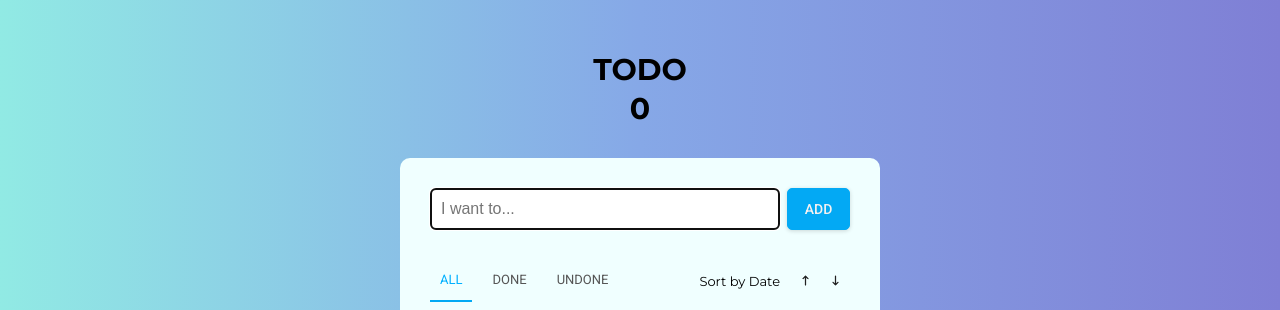
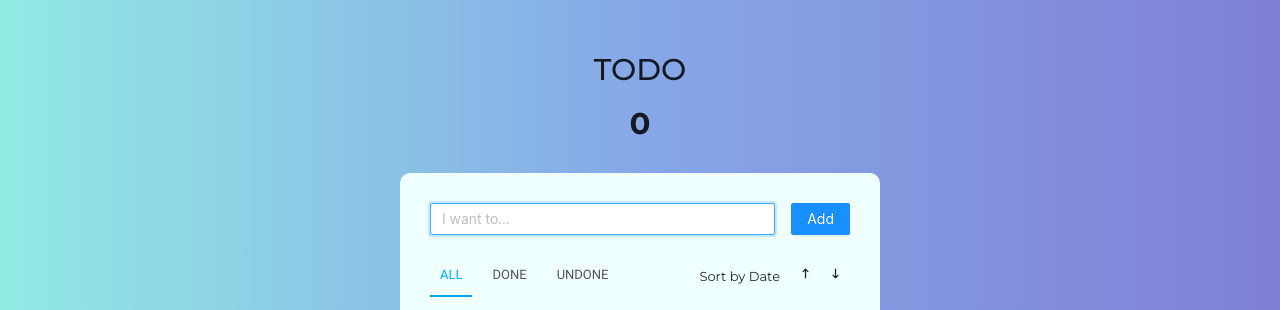
Before and after one commit to GraurDen/TODO, a React (Create React App) app in the folder todo_app/: page / in a window 1280 px wide. Shown: the top 310 px of the page. Built offline with nearby package versions, Linux system fonts and the light colour scheme; no server answers.

Commit message:
Styling 'AddTask' conponent using 'ant design'

```diff
--- a/todo_app/package.json
+++ b/todo_app/package.json
@@ -6,6 +6,7 @@
     "@testing-library/jest-dom": "^5.16.1",
     "@testing-library/react": "^12.1.2",
     "@testing-library/user-event": "^13.5.0",
+    "antd": "^4.18.5",
     "axios": "^0.25.0",
     "react": "^17.0.2",
     "react-dom": "^17.0.2",
--- a/todo_app/src/App.js
+++ b/todo_app/src/App.js
@@ -27,7 +27,6 @@ function App() {
 
     useEffect(() => {
         getTasks();
-
         totalItemsCount <= 5 && setCurrentPage(1);
     }, [filterButtonBy, orderBy, currentPage, todos, totalItemsCount]);
 
@@ -86,9 +85,6 @@ function App() {
         }
     };
 
-    console.log('totalItemsCount >>> ', totalItemsCount);
-    console.log('currentPage >>> ', currentPage);
-
     // Edit task
     const editTask = async (uuid, userText) => {
         try {
@@ -116,6 +112,7 @@ function App() {
         }
     };
 
+    // Set filter
     const onSetFilterBy = (text) => {
         setFilterButtonBy(text);
     };
@@ -151,6 +148,7 @@ function App() {
                     })}
                 </div>
 
+                {/* Pagination */}
                 <Pagination
                     paginate={paginate}
                     pageSize={pageSize}
--- a/todo_app/src/components/add_task/AddTask.jsx
+++ b/todo_app/src/components/add_task/AddTask.jsx
@@ -1,5 +1,7 @@
 import React, { useState } from 'react';
 import styles from './AddTask.module.css';
+import { Form, Input, Button } from 'antd';
+import 'antd/dist/antd.css';
 
 const Add_task = (props) => {
     // Initial State
@@ -12,7 +14,6 @@ const Add_task = (props) => {
 
     // Add task and clear input value
     const hanldeSubmit = (e) => {
-        e.preventDefault();
         props.addTask(userInput);
         setUserInput('');
     };
@@ -25,10 +26,14 @@ const Add_task = (props) => {
     };
 
     return (
-        <form onSubmit={hanldeSubmit}>
-            <div className={styles.todo__input}>
-                <div className={styles.todo__task}>
-                    <input
+        <Form
+            onFinish={hanldeSubmit}
+            name='basic'
+            layout='inline'
+            style={{ width: '100%', marginBottom: '20px' }}>
+            <Form.Item style={{ flex: 1 }}>
+                <Input
+                    name='content'
                     type='text'
                     onChange={handleChange}
                     value={userInput}
@@ -36,12 +41,13 @@ const Add_task = (props) => {
                     placeholder='I want to...'
                     autoFocus={true}
                 />
-                </div>
-                <div className={styles.todo__button}>
-                    <button>Add</button>
-                </div>
-            </div>
-        </form>
+            </Form.Item>
+            <Form.Item style={{ margin: 0 }}>
+                <Button type='primary' htmlType='submit'>
+                    Add
+                </Button>
+            </Form.Item>
+        </Form>
     );
 };
 
--- a/todo_app/src/components/add_task/AddTask.module.css
+++ b/todo_app/src/components/add_task/AddTask.module.css
@@ -8,29 +8,29 @@
 }
 
 .todo__task{
-    width: 78%;
+    /* width: 78%; */
 }
 
 .todo__task input{
-    width: 100%;
+    /* width: 100%;
     border-radius: 5px;
     border: 1px solid rgb(190, 189, 189);
     min-height: 40px;
     padding: 0 10px;
     font-size: 16px;
-    color:rgb(216, 212, 212);
+    color:rgb(216, 212, 212); */
 }
 
 .todo__task input{
-    border: 1px solid rgb(190, 189, 189);
+    /* border: 1px solid rgb(190, 189, 189); */
 }
 
 .todo__button{
-    width: 15%;
+    /* width: 15%; */
 }
 
 .todo__button button{
-    overflow: hidden;
+    /* overflow: hidden;
     display: block;
     width: 100%;
     border: 1px solid #03a9f4;
@@ -48,14 +48,14 @@
     outline: none;
     background-color: #03a9f4;
     padding: 5px;
-    box-shadow: rgba(0, 0, 0, 0.16) 0px 1px 4px;
+    box-shadow: rgba(0, 0, 0, 0.16) 0px 1px 4px; */
 }
 
 .todo__button button:hover{
-    box-shadow: none
+    /* box-shadow: none */
 }
 
 .todo__button button:active{
-    box-shadow: rgba(97, 97, 97, 0.16) 0px 0px 4px 2px inset;
+    /* box-shadow: rgba(97, 97, 97, 0.16) 0px 0px 4px 2px inset; */
 }
 /* #endregion */
--- a/todo_app/src/components/pagination/Pagination.jsx
+++ b/todo_app/src/components/pagination/Pagination.jsx
@@ -1,6 +1,5 @@
 import React from 'react';
 import styles from './Pagination.module.css';
-import { useState } from 'react';
 
 const Pagination = (props) => {
     // Tasks total number
```
Also changed, not shown: 1 other file (tests, documents, lock files or other folders). Lines whose indentation alone changed are shown as unchanged.
